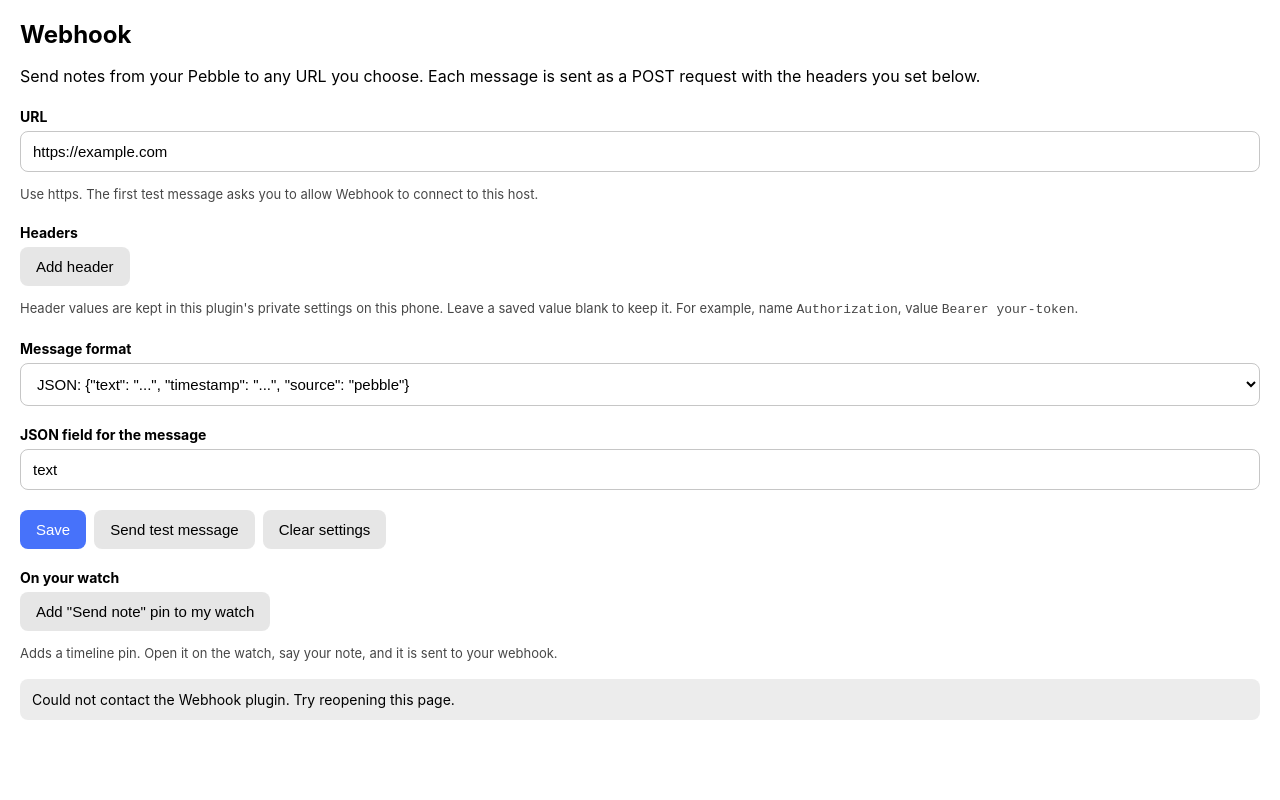
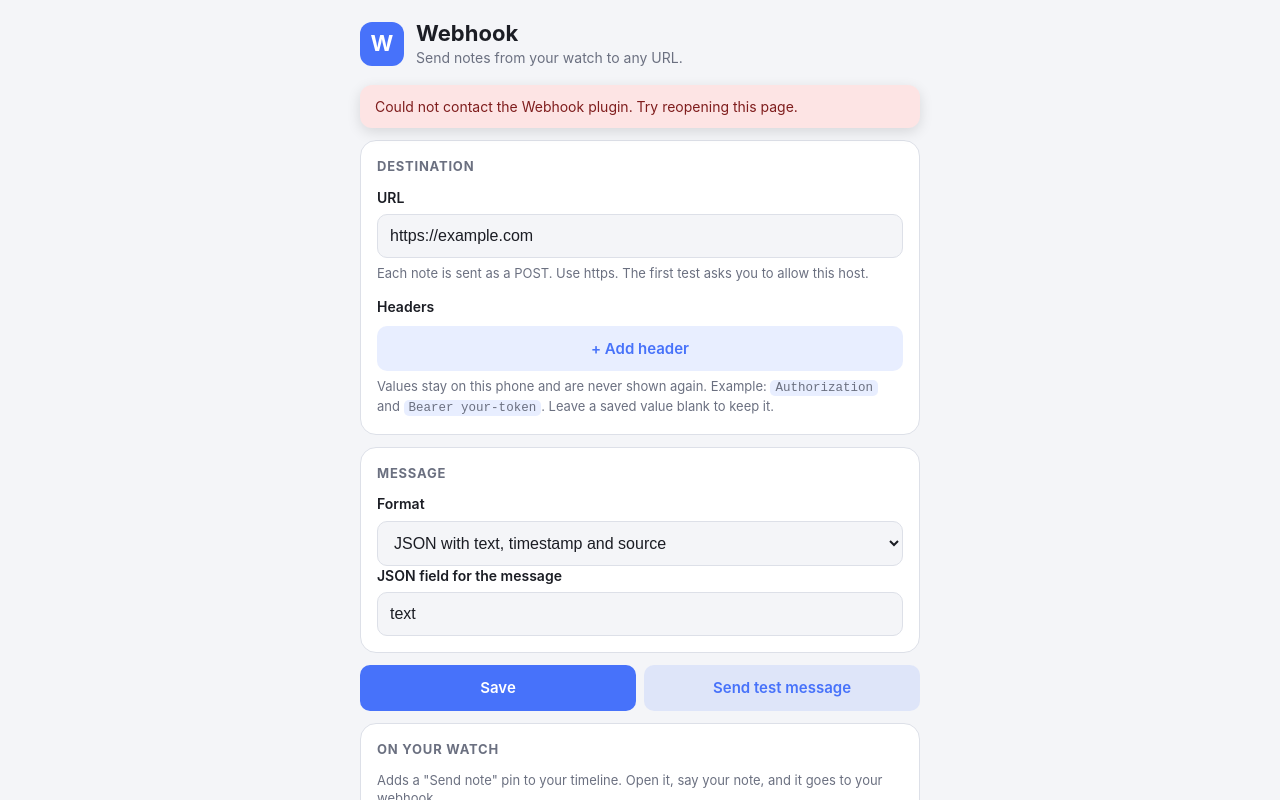
Before and after one commit to akiersky/Pebble-VoiceHook, a website: page src/config.html in a window 1280 px wide. Both pictures are taken after typing "https://example.com" into the empty fields and a click on the button "Send test message". Shown: the top 800 px of the page. Drawn offline with Linux system fonts and the light colour scheme.

Commit message:
Redesign settings page; set author to kiersky
Co-Authored-By: Claude Sonnet 5.5 <noreply@anthropic.com>

```diff
--- a/package.json
+++ b/package.json
@@ -1,6 +1,6 @@
 {
   "name": "webhook",
-  "author": "Kiersky",
+  "author": "kiersky",
   "version": "0.1.0",
   "scripts": {
     "test": "node --test test/*.test.cjs"
--- a/src/config.html
+++ b/src/config.html
@@ -5,63 +5,113 @@
   <meta name="viewport" content="width=device-width, initial-scale=1">
   <title>Webhook</title>
   <style>
-    :root { color-scheme: light dark; }
-    body { font: 16px -apple-system, system-ui, sans-serif; margin: 0; padding: 20px; }
-    h1 { font-size: 24px; margin: 0 0 8px; }
-    p { line-height: 1.45; }
-    label { display: block; font-size: 14px; font-weight: 650; margin: 20px 0 6px; }
+    :root {
+      color-scheme: light dark;
+      --bg: #f4f5f8; --card: #ffffff; --text: #1b1d24; --muted: #6b7080; --line: #dde0e8;
+      --accent: #4772fa; --accent-text: #ffffff; --soft: rgba(71,114,250,.12);
+      --ok-bg: #e3f5e8; --ok-text: #14532d; --err-bg: #fde4e4; --err-text: #7f1d1d; --warn-bg: #fdecc8; --warn-text: #5c3d00;
+    }
+    @media (prefers-color-scheme: dark) {
+      :root {
+        --bg: #101218; --card: #1a1d26; --text: #eceef4; --muted: #9aa0b3; --line: #2c3040;
+        --accent: #668dff; --accent-text: #0b1020; --soft: rgba(102,141,255,.16);
+        --ok-bg: #12301d; --ok-text: #b7ebc6; --err-bg: #3a1717; --err-text: #ffc9c9; --warn-bg: #3a2c0c; --warn-text: #fbd98a;
+      }
+    }
+    * { box-sizing: border-box; }
+    body { font: 16px/1.45 -apple-system, system-ui, Roboto, sans-serif; margin: 0; padding: 16px 16px 40px; background: var(--bg); color: var(--text); }
+    main { max-width: 560px; margin: 0 auto; }
+    header { display: flex; align-items: center; gap: 12px; margin: 4px 0 16px; }
+    .logo { width: 44px; height: 44px; border-radius: 12px; background: var(--accent); color: var(--accent-text); display: grid; place-items: center; font-size: 22px; font-weight: 700; flex: none; }
+    h1 { font-size: 22px; margin: 0; line-height: 1.2; }
+    header p { margin: 2px 0 0; color: var(--muted); font-size: 14px; }
+
+    #status { display: none; position: sticky; top: 8px; z-index: 5; margin: 0 0 12px; padding: 11px 14px; border-radius: 12px; font-size: 14px; line-height: 1.4; background: var(--card); border: 1px solid var(--line); box-shadow: 0 4px 14px rgba(0,0,0,.12); }
+    #status.show { display: block; }
+    #status.ok { background: var(--ok-bg); color: var(--ok-text); border-color: transparent; }
+    #status.error { background: var(--err-bg); color: var(--err-text); border-color: transparent; }
+    #warning { margin: 0 0 12px; padding: 11px 14px; border-radius: 12px; background: var(--warn-bg); color: var(--warn-text); font-size: 14px; }
+
+    section { background: var(--card); border: 1px solid var(--line); border-radius: 16px; padding: 16px; margin-bottom: 12px; }
+    h2 { font-size: 13px; letter-spacing: .06em; text-transform: uppercase; color: var(--muted); margin: 0 0 12px; }
+    label { display: block; font-size: 14px; font-weight: 600; margin: 14px 0 6px; }
+    label:first-of-type { margin-top: 0; }
     input, select {
-      box-sizing: border-box; width: 100%; padding: 11px 12px; font-size: 15px;
-      border: 1px solid rgba(128,128,128,.45); border-radius: 8px;
-      background: transparent; color: inherit;
+      width: 100%; padding: 12px; font-size: 16px; border: 1px solid var(--line); border-radius: 10px;
+      background: var(--bg); color: inherit; outline: none;
     }
-    .header-row { display: flex; gap: 8px; margin-bottom: 8px; }
-    .header-row input:first-child { flex: 2; }
-    .header-row input:nth-child(2) { flex: 3; }
-    .header-row button { flex: none; padding: 0 12px; }
-    .buttons { display: flex; flex-wrap: wrap; gap: 8px; margin-top: 20px; }
-    button { padding: 11px 16px; border: 0; border-radius: 8px; font-size: 15px; background: #4772fa; color: white; }
-    button.secondary { background: rgba(128,128,128,.2); color: inherit; }
-    button:disabled { opacity: .55; }
-    #status { margin-top: 16px; padding: 11px 12px; border-radius: 8px; background: rgba(128,128,128,.15); font-size: 14px; line-height: 1.4; }
-    .hint { opacity: .72; font-size: 13px; }
-    #warning { margin: 16px 0 0; padding: 10px 12px; border-radius: 8px; background: #fdecc8; color: #5c3d00; font-size: 14px; line-height: 1.45; }
+    input:focus, select:focus { border-color: var(--accent); box-shadow: 0 0 0 3px var(--soft); }
+    .hint { color: var(--muted); font-size: 13px; margin: 6px 0 0; }
+    code { background: var(--soft); padding: 1px 5px; border-radius: 5px; font-size: 12.5px; }
+
+    .header-row { display: grid; grid-template-columns: 1fr 1fr auto; gap: 8px; margin-bottom: 8px; }
+    .header-row .remove { width: 44px; padding: 0; font-size: 20px; line-height: 1; }
+
+    button { font: inherit; font-size: 15px; font-weight: 600; padding: 12px 16px; border: 0; border-radius: 10px; background: var(--accent); color: var(--accent-text); }
+    button.secondary { background: var(--soft); color: var(--accent); }
+    button.danger { background: transparent; color: var(--err-text); }
+    @media (prefers-color-scheme: light) { button.danger { color: #b42318; } }
+    button:active { filter: brightness(.92); }
+    button:disabled { opacity: .5; }
+    .actions { display: grid; gap: 8px; margin-top: 16px; }
+    .actions.two { grid-template-columns: 1fr 1fr; }
+    #addHeader { width: 100%; margin-top: 2px; }
+    footer { text-align: center; margin-top: 8px; }
   </style>
 </head>
 <body>
+  <main>
+    <header>
+      <div class="logo" aria-hidden="true">W</div>
+      <div>
         <h1>Webhook</h1>
-  <p>Send notes from your Pebble to any URL you choose. Each message is sent as a POST request with the headers you set below.</p>
+        <p id="summary">Send notes from your watch to any URL.</p>
+      </div>
+    </header>
 
+    <p id="warning" role="alert" hidden></p>
+    <div id="status" role="status" aria-live="polite"></div>
+
+    <section>
+      <h2>Destination</h2>
       <label for="url">URL</label>
       <input id="url" type="url" inputmode="url" autocomplete="off" autocapitalize="none" spellcheck="false" placeholder="https://example.com/capture">
-  <p class="hint">Use https. The first test message asks you to allow Webhook to connect to this host.</p>
+      <p class="hint">Each note is sent as a POST. Use https. The first test asks you to allow this host.</p>
 
       <label>Headers</label>
       <div id="headers"></div>
-  <button id="addHeader" class="secondary" type="button">Add header</button>
-  <p class="hint">Header values are kept in this plugin's private settings on this phone. Leave a saved value blank to keep it. For example, name <code>Authorization</code>, value <code>Bearer your-token</code>.</p>
+      <button id="addHeader" class="secondary" type="button">+ Add header</button>
+      <p class="hint">Values stay on this phone and are never shown again. Example: <code>Authorization</code> and <code>Bearer your-token</code>. Leave a saved value blank to keep it.</p>
+    </section>
 
-  <label for="format">Message format</label>
+    <section>
+      <h2>Message</h2>
+      <label for="format">Format</label>
       <select id="format">
-    <option value="json">JSON: {"text": "...", "timestamp": "...", "source": "pebble"}</option>
-    <option value="text">Plain text: just the message</option>
+        <option value="json">JSON with text, timestamp and source</option>
+        <option value="text">Plain text, just the message</option>
       </select>
-
       <div id="fieldWrap">
         <label for="field">JSON field for the message</label>
         <input id="field" type="text" autocomplete="off" autocapitalize="none" spellcheck="false" value="text">
       </div>
+    </section>
 
-  <div class="buttons">
+    <div class="actions two" style="margin: 0 0 12px;">
       <button id="save" type="button">Save</button>
       <button id="test" class="secondary" type="button">Send test message</button>
-    <button id="unlink" class="secondary" type="button">Clear settings</button>
     </div>
-  <label>On your watch</label>
-  <button id="pin" class="secondary" type="button">Add "Send note" pin to my watch</button>
-  <p class="hint">Adds a timeline pin. Open it on the watch, say your note, and it is sent to your webhook.</p>
-  <p id="warning" role="alert" hidden></p>
-  <div id="status">Starting the Webhook plugin…</div>
+
+    <section>
+      <h2>On your watch</h2>
+      <p class="hint" style="margin: 0 0 12px;">Adds a "Send note" pin to your timeline. Open it, say your note, and it goes to your webhook.</p>
+      <button id="pin" class="secondary" type="button" style="width: 100%;">Add "Send note" pin to my watch</button>
+    </section>
+
+    <footer>
+      <button id="unlink" class="danger" type="button">Clear all settings</button>
+    </footer>
+  </main>
 
   <script>
     var urlInput = document.getElementById('url');
@@ -72,13 +122,22 @@
     var saveButton = document.getElementById('save');
     var testButton = document.getElementById('test');
     var unlinkButton = document.getElementById('unlink');
+    var pinButton = document.getElementById('pin');
     var addButton = document.getElementById('addHeader');
     var statusElement = document.getElementById('status');
+    var summaryElement = document.getElementById('summary');
     var warning = document.getElementById('warning');
 
     function send(message) { return Pebble.sendMessage('plugin', message); }
 
-    function setBusy(busy) { saveButton.disabled = busy; testButton.disabled = busy; unlinkButton.disabled = busy; document.getElementById('pin').disabled = busy; }
+    function setStatus(text, kind) {
+      statusElement.textContent = text;
+      statusElement.className = 'show' + (kind ? ' ' + kind : '');
+    }
+
+    function setBusy(busy) {
+      [saveButton, testButton, unlinkButton, pinButton].forEach(function (button) { button.disabled = busy; });
+    }
 
     function addHeaderRow(name, hasValue) {
       var row = document.createElement('div');
@@ -88,9 +147,9 @@
       nameInput.autocapitalize = 'none'; nameInput.spellcheck = false; nameInput.value = name || '';
       var valueInput = document.createElement('input');
       valueInput.type = 'password'; valueInput.autocomplete = 'off'; valueInput.spellcheck = false;
-      valueInput.placeholder = hasValue ? 'Saved on this phone' : 'Value';
+      valueInput.placeholder = hasValue ? 'Saved' : 'Value';
       var remove = document.createElement('button');
-      remove.type = 'button'; remove.className = 'secondary'; remove.textContent = '×';
+      remove.type = 'button'; remove.className = 'secondary remove'; remove.textContent = '×';
       remove.setAttribute('aria-label', 'Remove header');
       remove.onclick = function () { row.remove(); };
       row.append(nameInput, valueInput, remove);
@@ -117,55 +176,57 @@
       if (!state.headers || !state.headers.length) addHeaderRow('', false);
       warning.hidden = !state.insecure;
       if (state.insecure) warning.textContent = 'This URL uses http, so messages and headers are sent without encryption. Prefer https.';
-      statusElement.textContent = state.configured ? 'Sending to ' + state.host + '.' : 'No webhook set yet.';
+      summaryElement.textContent = state.configured ? 'Sending to ' + state.host : 'Send notes from your watch to any URL.';
     }
 
     function permissionNote(permission, host) {
-      if (permission === 'granted') return '';
       if (permission === 'denied') return ' Webhook is blocked from ' + host + '. Allow it under the plugin\'s Permissions.';
       return '';
     }
 
     saveButton.onclick = async function () {
       setBusy(true);
-      statusElement.textContent = 'Saving…';
+      setStatus('Saving…');
       try {
         var result = await send({ type: 'save', url: urlInput.value, headers: readHeaders(), format: formatSelect.value, field: fieldInput.value });
-        if (result.error) { statusElement.textContent = result.error; return; }
+        if (result.error) { setStatus(result.error, 'error'); return; }
         showState(result);
-        statusElement.textContent = 'Saved. Tap "Send test message" to check it and allow the connection.' + permissionNote(result.permission, result.host);
+        setStatus('Saved. Tap "Send test message" to check it and allow the connection.' + permissionNote(result.permission, result.host), 'ok');
       } catch (error) {
-        statusElement.textContent = 'Could not contact the Webhook plugin. Try reopening this page.';
+        setStatus('Could not contact the Webhook plugin. Try reopening this page.', 'error');
       } finally { setBusy(false); }
     };
 
     testButton.onclick = async function () {
       setBusy(true);
-      statusElement.textContent = 'Sending a test message…';
+      setStatus('Sending a test message…');
       try {
         var result = await send({ type: 'test' });
-        if (result.error) { statusElement.textContent = result.error; return; }
-        statusElement.textContent = result.message + (result.ok ? ' Your webhook is set up.' : permissionNote(result.permission, ''));
+        if (result.error) { setStatus(result.error, 'error'); return; }
+        setStatus(result.message + (result.ok ? ' Your webhook is set up.' : permissionNote(result.permission, '')), result.ok ? 'ok' : 'error');
       } catch (error) {
-        statusElement.textContent = 'Could not contact the Webhook plugin. Try reopening this page.';
+        setStatus('Could not contact the Webhook plugin. Try reopening this page.', 'error');
       } finally { setBusy(false); }
     };
 
-    document.getElementById('pin').onclick = async function () {
+    pinButton.onclick = async function () {
       setBusy(true);
       try {
         var result = await send({ type: 'pin' });
-        statusElement.textContent = result.error || result.message;
+        setStatus(result.error || result.message, result.error ? 'error' : 'ok');
       } catch (error) {
-        statusElement.textContent = 'Could not contact the Webhook plugin. Try reopening this page.';
+        setStatus('Could not contact the Webhook plugin. Try reopening this page.', 'error');
       } finally { setBusy(false); }
     };
 
     unlinkButton.onclick = async function () {
       setBusy(true);
-      try { showState(await send({ type: 'unlink' })); }
-      catch (error) { statusElement.textContent = 'Could not clear the settings. Try reopening this page.'; }
-      finally { setBusy(false); }
+      try {
+        showState(await send({ type: 'unlink' }));
+        setStatus('Settings cleared.', 'ok');
+      } catch (error) {
+        setStatus('Could not clear the settings. Try reopening this page.', 'error');
+      } finally { setBusy(false); }
     };
 
     Pebble.addEventListener('ready', async function (event) {
```
Lines whose indentation alone changed are shown as unchanged.
